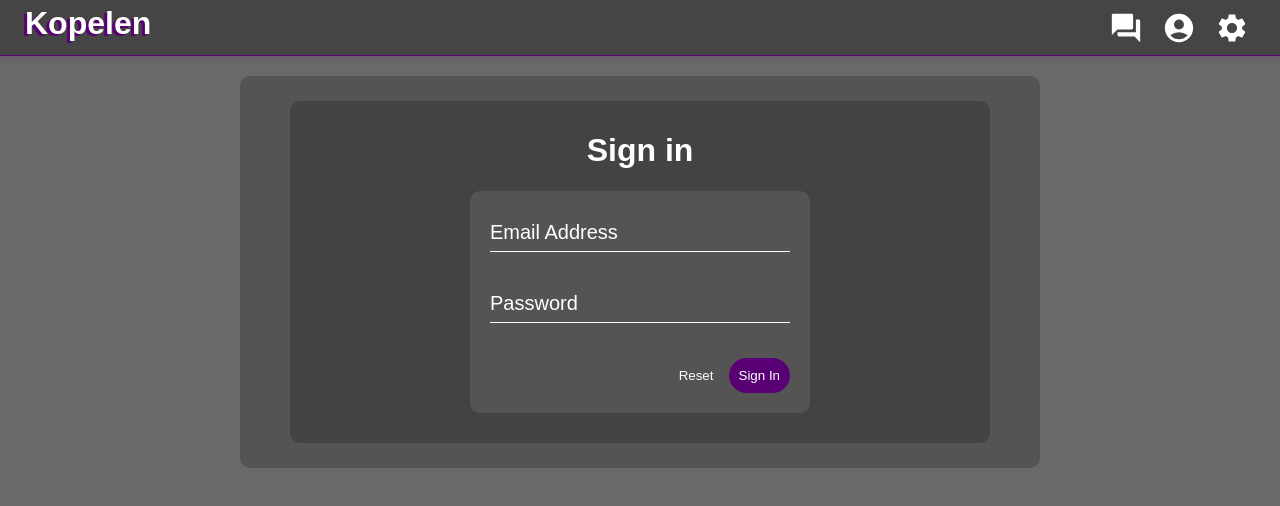
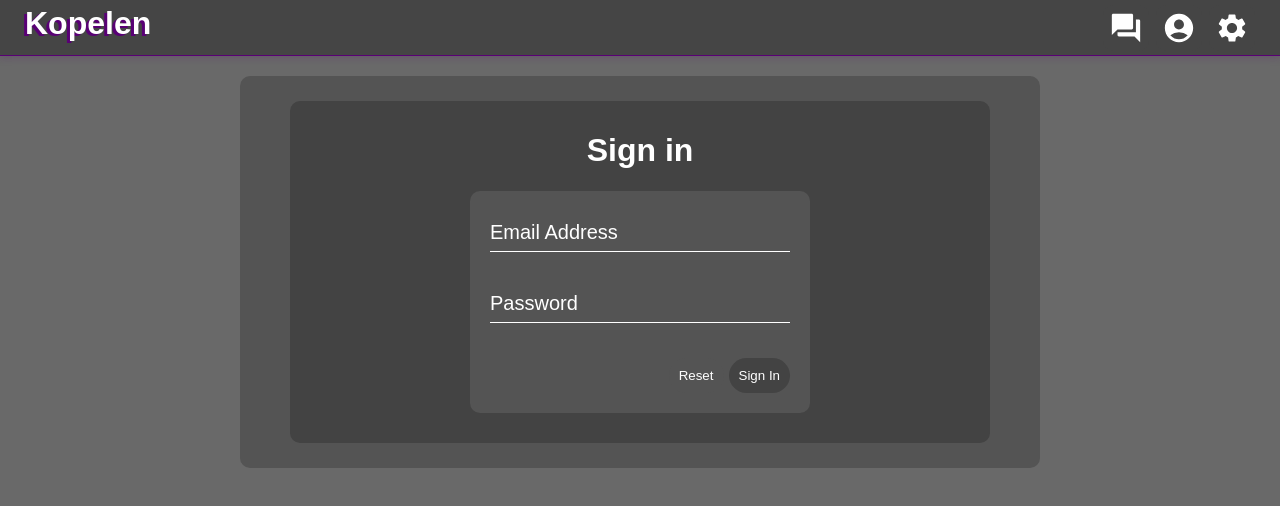
Before and after one commit to ChrisSchmidt6/Kopelen, a Next.js app: page /login in a window 1280 px wide. Shown: the top 506 px of the page. Built offline with nearby package versions, Linux system fonts and the light colour scheme; a web font is replaced by a local one.

Commit message:
add disabled styling and functionality

```diff
--- a/pages/login/Login.module.css
+++ b/pages/login/Login.module.css
@@ -34,6 +34,24 @@
   padding: 10px;
   user-select: none;
   cursor: pointer;
+  transition: box-shadow 0.1s;
+}
+
+.formButtons input:hover {
+    box-shadow: inset 0 0 0 1000px rgba(0, 0, 0, 0.2);
+}
+
+.formButtons input:active {
+    box-shadow: inset 0 0 0 1000px rgba(0, 0, 0, 0.3);
+}
+
+.formButtons input:disabled {
+  cursor: not-allowed;
+  background: #434343;
+}
+
+.formButtons input:disabled:hover {
+  box-shadow: none;
 }
 
 .formButtons input[type="reset"] {
--- a/pages/login/index.js
+++ b/pages/login/index.js
@@ -27,11 +27,15 @@ const Login = () => {
         <Formik
           initialValues={initialValues}
           validationSchema={validationSchema}
+          validateOnMount
           onSubmit={(values, { setSubmitting }) => {
             setTimeout(() => {
               alert(JSON.stringify(values, null, 2));
               setSubmitting(false);
             }, 400);
+          }}
+          onReset={(values, { validateForm }) => {
+            validateForm(initialValues);
           }}
         >
           {({ errors, isSubmitting, values }) => (
--- a/pages/register/Register.module.css
+++ b/pages/register/Register.module.css
@@ -34,6 +34,24 @@
   padding: 10px;
   user-select: none;
   cursor: pointer;
+  transition: box-shadow 0.1s;
+}
+
+.formButtons input:hover {
+    box-shadow: inset 0 0 0 50px rgba(0, 0, 0, 0.2);
+}
+
+.formButtons input:active {
+    box-shadow: inset 0 0 0 50px rgba(0, 0, 0, 0.3);
+}
+
+.formButtons input:disabled {
+  cursor: not-allowed;
+  background: #434343;
+}
+
+.formButtons input:disabled:hover {
+  box-shadow: none;
 }
 
 .formButtons input[type="reset"] {
--- a/pages/register/index.js
+++ b/pages/register/index.js
@@ -42,11 +42,15 @@ const Register = () => {
         <Formik
           initialValues={initialValues}
           validationSchema={validationSchema}
+          validateOnMount
           onSubmit={(values, { setSubmitting }) => {
             setTimeout(() => {
               alert(JSON.stringify(values, null, 2));
               setSubmitting(false);
             }, 400);
+          }}
+          onReset={(values, { validateForm }) => {
+            validateForm(initialValues);
           }}
         >
           {({ errors, isSubmitting, values }) => (
```
